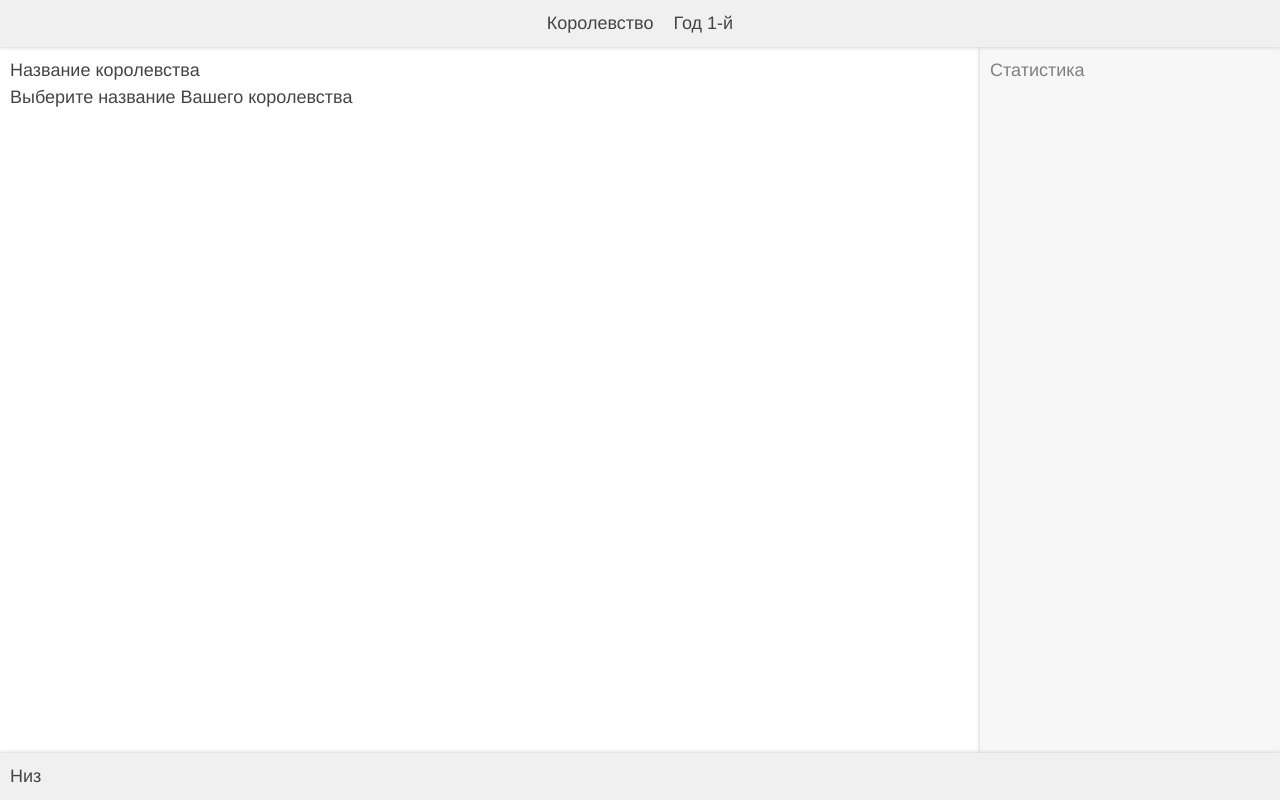
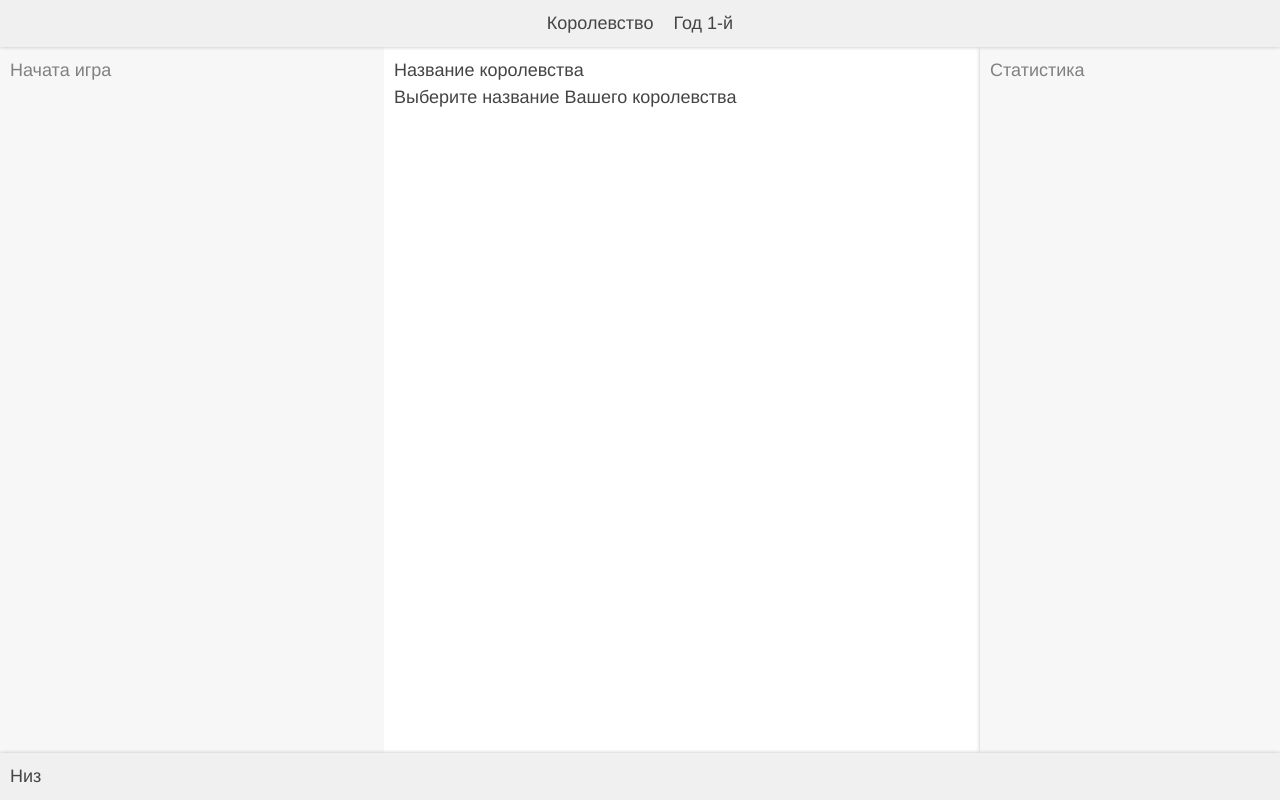
Before and after one commit to swordgna2/kingdom, a Vue app: page / in a window 1280 px wide. Built offline with nearby package versions, Linux system fonts and the light colour scheme.

Commit message:
fut: добавлен компонент log

```diff
--- a/public/css/style.css
+++ b/public/css/style.css
@@ -73,6 +73,21 @@ button:hover {
     display: flex;
 }
 
+.log-container {
+    position: relative;
+    background: #f7f7f7;
+    color: gray;
+    flex: 30% 0;
+    min-width: 300px;
+    height: 100%;
+    padding: 0 10px;
+    box-sizing: border-box;
+    overflow: auto;
+    box-shadow: 0 0 4px silver;
+    text-align: left;
+    user-select: none;
+}
+
 .dialog-container {
     position: relative;
     background: white;
@@ -105,3 +120,10 @@ button:hover {
     box-shadow: 0 0 4px silver;
     z-index: 2;
 }
+
+.list-item {
+    padding: 10px 0;
+}
+.list-item + .list-item {
+    border-top: 1px solid #eeeeee;
+}
--- a/src/App.vue
+++ b/src/App.vue
@@ -7,6 +7,7 @@
         />
         <div class="main-container">
             <div class="main-container-inner">
+                <LogPanel/>
                 <DialogPanel
                     v-bind:dialog-data="dialogData"
                 />
@@ -23,10 +24,11 @@
     import DialogPanel from './components/DialogPanel';
     import FooterPanel from './components/FooterPanel';
     import KingdomClass from './classes/KingdomClass';
+    import LogPanel from './components/LogPanel';
 
     export default {
         name: 'app',
-        components: { FooterPanel, DialogPanel, StatisticsPanel, HeaderPanel },
+        components: { LogPanel, FooterPanel, DialogPanel, StatisticsPanel, HeaderPanel },
         data () {
             return {
                 dialogData: {
--- /dev/null
+++ b/src/components/LogPanel.vue
@@ -0,0 +1,23 @@
+<template>
+    <div class="log-container">
+        <div class="list-item"
+             v-bind:key="logItem.id"
+             v-for="logItem in log"
+        >
+            {{ logItem }}
+        </div>
+    </div>
+</template>
+
+<script>
+    export default {
+        name: 'LogPanel',
+        data () {
+            return {
+                log: [
+                    'Начата игра'
+                ]
+            };
+        }
+    };
+</script>
```
Also changed, not shown: src/components/Kingdom.vue (deleted, +0 -14 lines).
